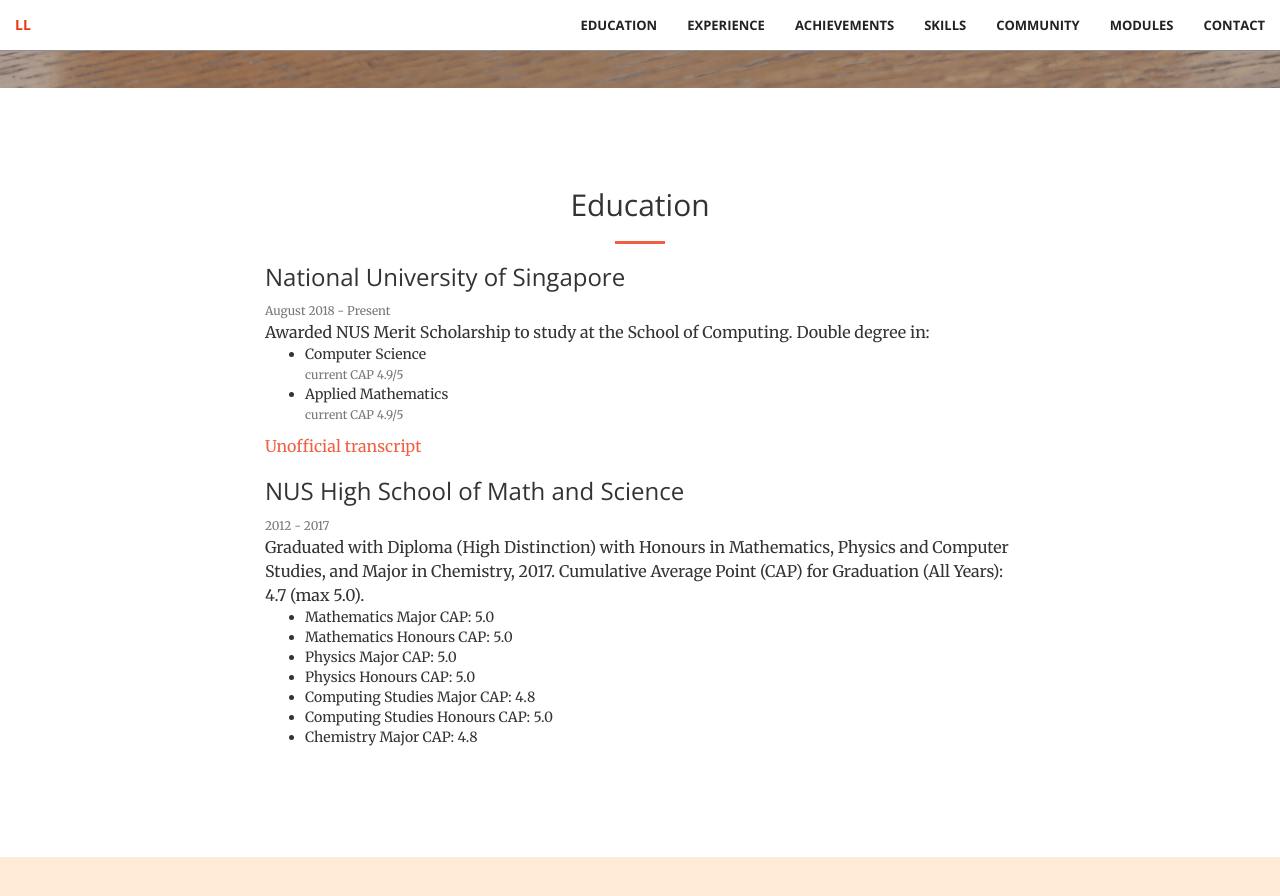
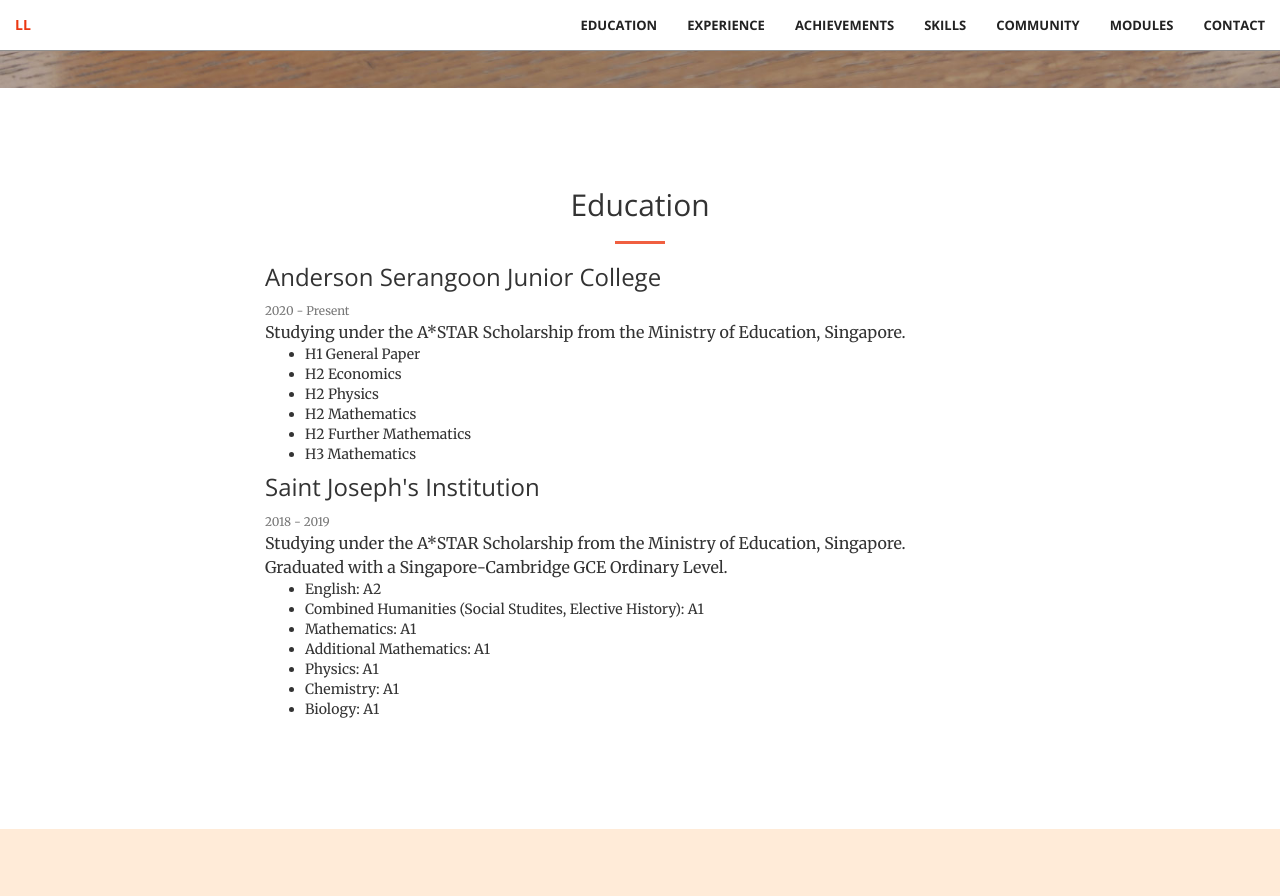
Before and after one commit to ncduy0303/archive_portfolio, a Jekyll site: the page built from index.html, in a window 1280 px wide and 900 px high, scrolled down 812 px. Shown: the top 896 px of the window. Built offline with Jekyll 4.4.1, drawn with Linux system fonts in a browser that asks for light colours.

Commit message:
Update contact & education

```diff
--- a/_includes/contact.html
+++ b/_includes/contact.html
@@ -6,7 +6,7 @@
                 <hr class="primary">
             </div>
         <div class="col-xs-2 col-xs-offset-2 text-center">
-            <a href="https://www.linkedin.com/in/lim-li-baab0a1a7/">
+            <a href="https://www.linkedin.com/in/caoduynguyen/">
                 <i class="fa fa-linkedin fa-3x wow bounceIn" data-wow-delay=".1s"></i>
             </a>
         </div>
@@ -16,7 +16,7 @@
             </a>
         </div>
         <div class="col-xs-2 col-xs-offset-1 text-center">
-            <a href="https://github.com/limli">
+            <a href="https://github.com/ncduy0303">
             <i class="fa fa-github fa-3x wow bounceIn" data-wow-delay=".1s"></i>
             </a>
         </div>
--- a/_includes/education.html
+++ b/_includes/education.html
@@ -10,39 +10,33 @@
     <div class="container">
         <div class="row">
             <div class="col-lg-8 col-lg-offset-2">
-                <h3 class="section-heading">National University of Singapore</h3>
-                <small class="text-muted">August 2018 - Present</small>
-                <p class="bottom-margin-0">Awarded NUS Merit Scholarship to study at the School of Computing. Double degree in:</p>
+                <h3 class="section-heading">Anderson Serangoon Junior College</h3>
+                <small class="text-muted">2020 - Present</small>
+                <p class="bottom-margin-0">Studying under the A*STAR Scholarship from the Ministry of Education, Singapore.</p>
                 <ul>
-                    <li>
-                        Computer Science
-                        <br>
-                        <small class="text-muted">current CAP 4.9/5</small>
-                    </li>
-                    <li>
-                        Applied Mathematics
-                        <br>
-                        <small class="text-muted">current CAP 4.9/5</small>
-                    </li>
+                    <li>H1 General Paper</li>
+                    <li>H2 Economics</li>
+                    <li>H2 Physics</li>
+                    <li>H2 Mathematics</li>
+                    <li>H2 Further Mathematics</li>
+                    <li>H3 Mathematics</li>
                 </ul>
-                <p><a href="/N_SR_TSRPT.pdf">Unofficial transcript</a></p>
             </div>
         </div>
         <div class="row">
             <div class="col-lg-8 col-lg-offset-2">
-                <h3 class="section-heading">NUS High School of Math and Science</h3>
-                <small class="text-muted">2012 - 2017</small>
-                <p class="bottom-margin-0">Graduated with Diploma (High Distinction) with Honours in Mathematics, Physics and Computer Studies,
-                and Major in Chemistry, 2017. Cumulative Average Point (CAP) for Graduation (All Years): 4.7 (max
-                5.0).</p>
+                <h3 class="section-heading">Saint Joseph's Institution</h3>
+                <small class="text-muted">2018 - 2019</small>
+                <p class="bottom-margin-0">Studying under the A*STAR Scholarship from the Ministry of Education, Singapore.</p>
+                <p class="bottom-margin-0">Graduated with a Singapore-Cambridge GCE Ordinary Level.</p>
                 <ul>
-                    <li>Mathematics Major CAP: 5.0</li>
-                    <li>Mathematics Honours CAP: 5.0</li>
-                    <li>Physics Major CAP: 5.0</li>
-                    <li>Physics Honours CAP: 5.0</li>
-                    <li>Computing Studies Major CAP: 4.8</li>
-                    <li>Computing Studies Honours CAP: 5.0</li>
-                    <li>Chemistry Major CAP: 4.8</li>
+                    <li>English: A2</li>
+                    <li>Combined Humanities (Social Studites, Elective History): A1</li>
+                    <li>Mathematics: A1</li>
+                    <li>Additional Mathematics: A1</li>
+                    <li>Physics: A1</li>
+                    <li>Chemistry: A1</li>
+                    <li>Biology: A1</li>
                 </ul>
             </div>
         </div>
```
